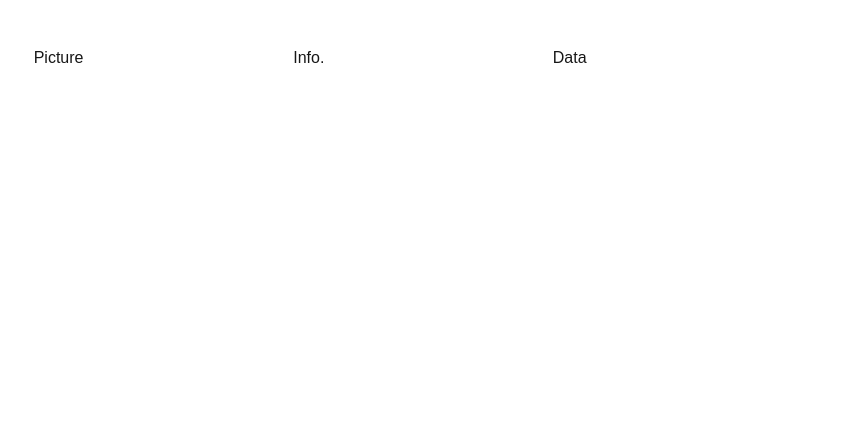
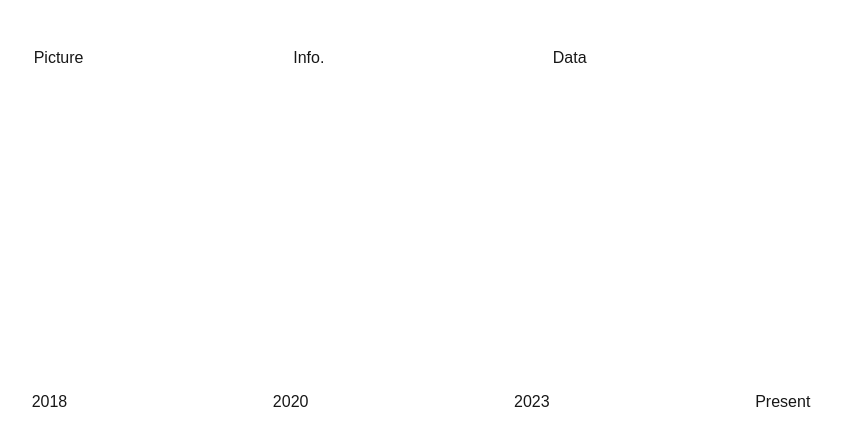
Before and after one commit to nobody-but-me/resume, a Next.js app: page / in a window 1280 px wide. Shown: the top 446 px of the page, without its empty margins (219-1061 px from the left). Built offline with nearby package versions, Linux system fonts and the light colour scheme.

Commit message:
Timeline-moc.

```diff
--- a/app/page.tsx
+++ b/app/page.tsx
@@ -11,7 +11,21 @@ function Header() {
       </div>
       <nav className="w-full h-1/4 border-2 border-solid border-white"></nav>
     </section>
-  )
+  );
+}
+
+function Timeline() {
+  return (
+    <section className="w-full h-[250px] p-5 flex flex-col justify-center border-2 border-solid border-white rounded-sm">
+      <div className="h-[1px] border-1 border-solid border-white mb-1 mt-1 p-0"></div> {/* Timeline main division */}
+      <div className="flex flex-row justify-between">
+        <span>2018</span>
+	<span>2020</span>
+	<span>2023</span>
+        <span>Present</span>
+      </div>
+    </section>
+  );
 }
 
 export default function Home() {
@@ -20,6 +34,7 @@ export default function Home() {
       <div className="w-full h-screen p-5 flex flex-row justify-center">
         <main className="w-2/3 border-2 border-solid border-white flex flex-col">
 	  <Header />
+	  <Timeline />
         </main>
       </div>
     </>
```
